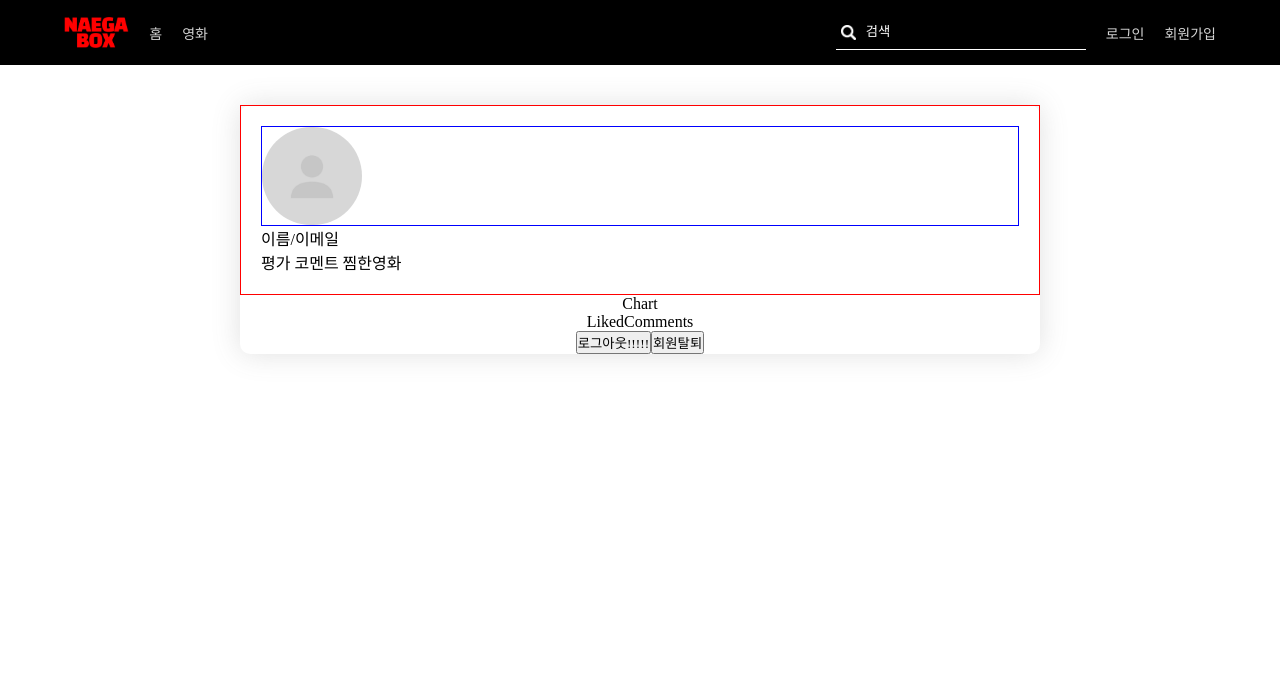
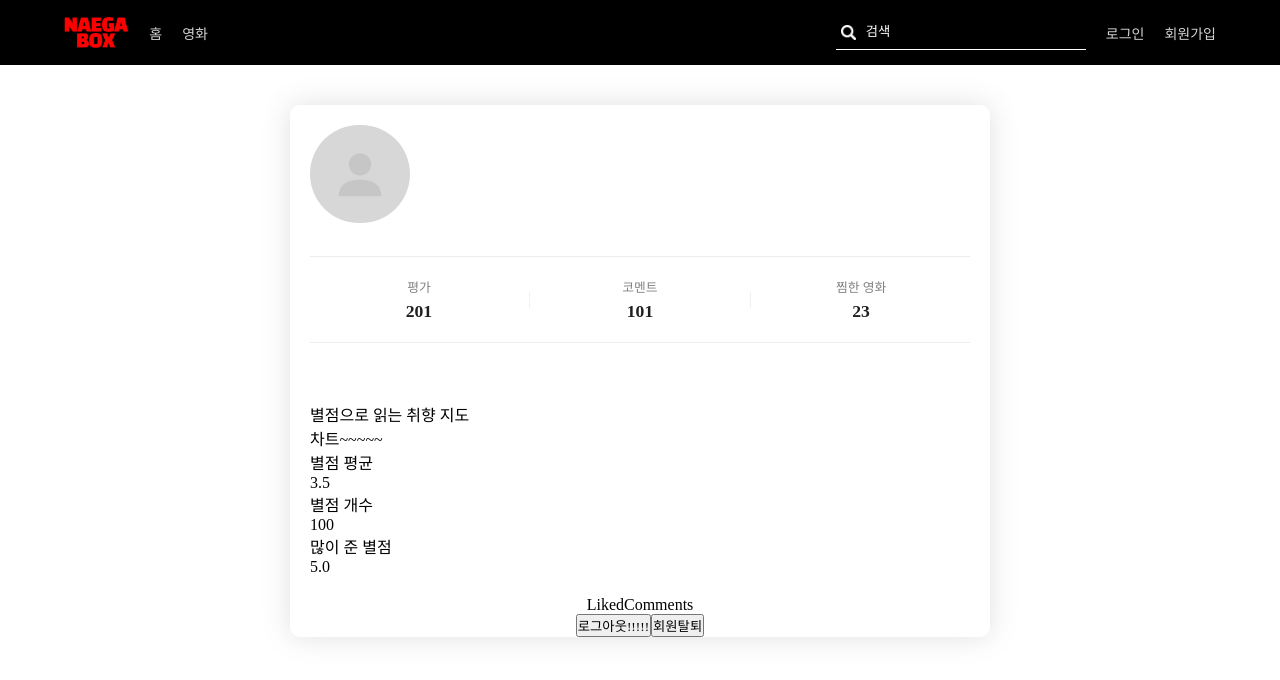
Before and after one commit to you-summer/naega_box, a React (Vite) app: page /user/1 in a window 1280 px wide. Shown: the top 680 px of the page. Built offline with nearby package versions, Linux system fonts and the light colour scheme; no server answers; a web font is replaced by a local one.

Commit message:
마이페이지 userInfo

```diff
--- a/src/pages/MyPage/MyPage.css
+++ b/src/pages/MyPage/MyPage.css
@@ -3,7 +3,7 @@
   display: flex;
   flex-direction: column;
   align-items: center;
-  max-width: 800px;
+  max-width: 700px;
   margin: 40px auto;
   box-shadow: rgba(100, 100, 100, 0.2) 0px 0px 29px 0px;
 }
--- a/src/pages/MyPage/components/Chart.css
+++ b/src/pages/MyPage/components/Chart.css
@@ -0,0 +1,7 @@
+.Chart {
+  /* border: 1px solid red; */
+  display: flex;
+  flex-direction: column;
+  padding: 20px;
+  width: 100%;
+}
--- a/src/pages/MyPage/components/Chart.jsx
+++ b/src/pages/MyPage/components/Chart.jsx
@@ -1,6 +1,25 @@
 import "./Chart.css";
 
 const Chart = () => {
-  return <div>Chart</div>;
+  return (
+    <div className="Chart">
+      <div>별점으로 읽는 취향 지도</div>
+      <div>차트~~~~~</div>
+      <div>
+        <div>
+          <div>별점 평균</div>
+          <div>3.5</div>
+        </div>
+        <div>
+          <div>별점 개수</div>
+          <div>100</div>
+        </div>
+        <div>
+          <div>많이 준 별점</div>
+          <div>5.0</div>
+        </div>
+      </div>
+    </div>
+  );
 };
 export default Chart;
--- a/src/pages/MyPage/components/UserInfo.css
+++ b/src/pages/MyPage/components/UserInfo.css
@@ -1,5 +1,5 @@
 .UserInfo {
-  border: 1px solid red;
+  /* border: 1px solid red; */
   display: flex;
   flex-direction: column;
   padding: 20px;
@@ -12,7 +12,63 @@
   border-radius: 100px;
 }
 
-.UserInfo .user_profile_img_div {
-  border: 1px solid blue;
+.UserInfo .user_profile_img_wrapper {
+  /* border: 1px solid blue; */
   display: flex;
 }
+
+.UserInfo .userInfo_profile_info {
+  display: flex;
+  flex-direction: column;
+  padding-top: 10px;
+  gap: 3px;
+}
+
+.UserInfo .userInfo_name > h4 {
+  font-size: 1.3rem;
+}
+
+.UserInfo .userInfo_email {
+  color: gray;
+  font-size: 0.8rem;
+}
+
+.UserInfo .userInfo_hr {
+  border: none; /* 기본 테두리 제거 */
+  height: 0.5px; /* 높이 지정 */
+  background-color: #ededed; /* 색 지정 */
+  margin: 20px 0; /* 위아래 여백*/
+}
+
+.UserInfo .userInfo_reviews_wrapper {
+  display: flex;
+  /* padding: 5px; */
+  /* justify-content: space-between; */
+}
+
+.UserInfo .userInfo_reviews_wrapper .userInfo_reviews {
+  width: 100%;
+  display: flex;
+  flex-direction: column;
+  align-items: center;
+  gap: 5px;
+
+  text-decoration: none;
+}
+
+.UserInfo .userInfo_reviews_span {
+  display: flex;
+  align-items: center;
+  color: #ededed;
+}
+
+.UserInfo .userInfo_reviews .userInfo_reviews1 {
+  font-size: 0.8rem;
+  color: gray;
+}
+
+.UserInfo .userInfo_reviews2 {
+  font-weight: bold;
+  font-size: 1.1rem;
+  color: rgb(32, 32, 32);
+}
--- a/src/pages/MyPage/components/UserInfo.jsx
+++ b/src/pages/MyPage/components/UserInfo.jsx
@@ -2,6 +2,7 @@ import { useContext } from "react";
 import "./UserInfo.css";
 import { UserStateContext } from "../../../App";
 import default_profile_img from "../../../assets/default_profile_image.jpg";
+import { Link } from "react-router-dom";
 
 const UserInfo = () => {
   const { user, setUSer } = useContext(UserStateContext);
@@ -10,16 +11,38 @@ const UserInfo = () => {
 
   return (
     <div className="UserInfo">
-      <div>
-        <div className="user_profile_img_div">
+      <div className="userInfo_profile">
+        <div className="user_profile_img_wrapper">
           <img
             src={userImg || default_profile_img}
             className="user_profile_img"
           />
         </div>
-        <div>이름/이메일</div>
+        <div className="userInfo_profile_info">
+          <div className="userInfo_name">
+            <h4>{user?.displayName || ""}</h4>
+          </div>
+          <div className="userInfo_email">{user?.email || ""}</div>
+        </div>
       </div>
-      <div>평가 코멘트 찜한영화</div>
+      <hr className="userInfo_hr" />
+      <div className="userInfo_reviews_wrapper">
+        <Link className="userInfo_reviews">
+          <div className="userInfo_reviews1">평가</div>
+          <div className="userInfo_reviews2">201</div>
+        </Link>
+        <span className="userInfo_reviews_span">|</span>
+        <Link className="userInfo_reviews">
+          <div className="userInfo_reviews1">코멘트</div>
+          <div className="userInfo_reviews2">101</div>
+        </Link>
+        <span className="userInfo_reviews_span">|</span>
+        <Link className="userInfo_reviews">
+          <div className="userInfo_reviews1">찜한 영화</div>
+          <div className="userInfo_reviews2">23</div>
+        </Link>
+      </div>
+      <hr className="userInfo_hr" />
     </div>
   );
 };
```
